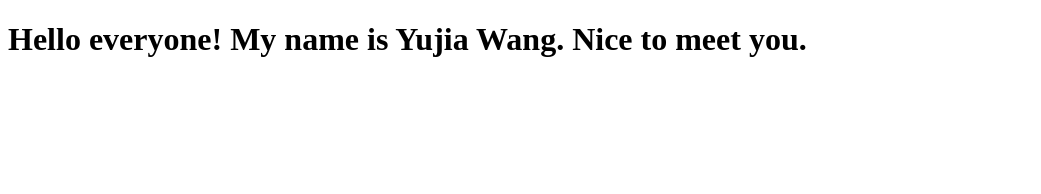
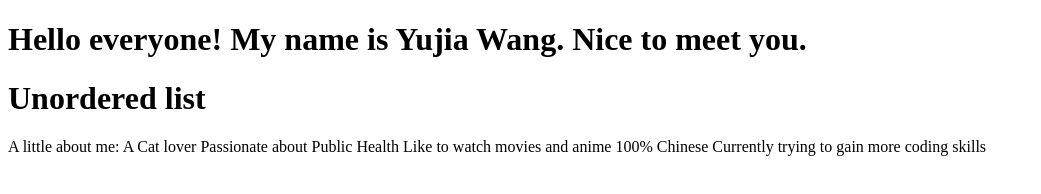
Before and after one commit to yw3787/Test, a plain HTML site: page site/index.html in a window 1280 px wide. Shown: the whole page, without its empty margins (0-1041 px from the left). Drawn offline with Linux system fonts and the light colour scheme.

Commit message:
addition.

```diff
--- a/site/index.html
+++ b/site/index.html
@@ -6,6 +6,16 @@
 	<title>Hello World </title>
 </head>
 <body>
-<h1>Hello everyone! My name is Yujia Wang. Nice to meet you. </h1>
+<h1>Hello everyone! My name is Yujia Wang. Nice to meet you.</h1>
+	<h1>Unordered list</h1>
+<div>
+	A little about me:
+
+	A Cat lover
+	Passionate about Public Health
+	Like to watch movies and anime
+	100% Chinese
+	Currently trying to gain more coding skills
+</div>
 </body>
 </html>
```
